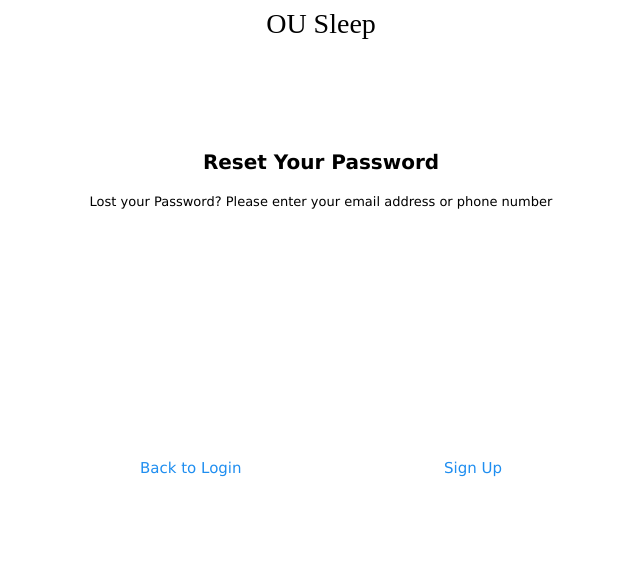
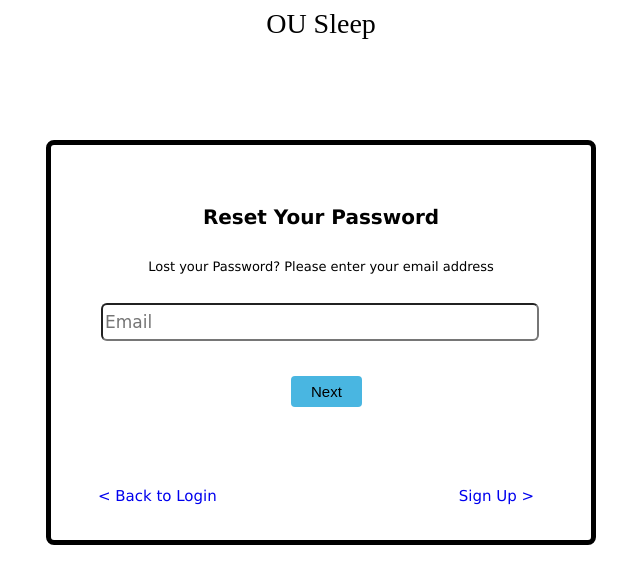
Before and after one commit to lukerenchik/OUSleep, a Flask app: page /ForgotPW in a window 1280 px wide. Shown: the top 584 px of the page, without its empty margins (319-959 px from the left). Run offline with Flask 3, Linux system fonts and the light colour scheme.

Commit message:
More PW changes/ Page setup

```diff
--- a/main.py
+++ b/main.py
@@ -18,7 +18,11 @@ def index():
 
 @app.route('/ForgotPW')
 def ForgotPW():
+
     return render_template('ForgotPW.html')
+
+
+
 
 
 @app.route('/login', methods=['POST'])
--- /dev/null
+++ b/static/ForgotPWCSS/background.css
@@ -0,0 +1,98 @@
+
+p {
+    margin-top:0;
+    font-family: Verdana;
+    text-align: center;
+
+}
+
+.Website-Title {
+
+    font-family: "Bauhaus 93";
+    font-size: 28px;
+
+}
+
+.ForgotPW-Title {
+
+    font-size: 20px;
+    font-weight: bold;
+    margin-top: 40px;
+    margin-bottom: 30px;
+
+}
+
+.Reset-Desc {
+
+    font-size: 13px;
+}
+
+.Login-Sign-Up-Text {
+
+    margin-left: -10px;
+    margin-top: 80px;
+    font-size: 15px;
+    color: rgb(31,142,240);
+    cursor: pointer;
+
+}
+.Login-link,
+.SignUp-Link {
+    text-decoration: none;
+}
+
+
+.Login-link:hover,
+.SignUp-Link:hover {
+    text-decoration: underline;
+}
+
+.Email-Bar {
+
+    margin-left: 30px;
+    margin-top: 16px;
+    width: 430px;
+    height: 32px;
+    font-size: 17px;
+    font-family: "Comic Sans MS";
+    border-radius: 6px;
+    position: static;
+
+
+}
+
+.Reset_Password_Template{
+
+    margin: 100px auto;
+    width: 500px;
+    padding: 20px;
+    border-style: solid;
+    border-width: 5px;
+    border-radius: 8px
+
+
+}
+
+.Next-Page-Button{
+
+    font-size: 15px;
+    margin-top: 35px;
+    margin-left: 220px;
+    padding: 7px;
+    padding-left: 20px;
+    padding-right: 20px;
+    border: none;
+    border-radius: 4px;
+    color:rgb(0, 0, 0);
+    background-color: rgb(73, 182, 225);
+    transition-duration: 0.3s;
+    cursor: pointer;
+
+}
+.Next-Page-Button:hover{
+
+    border-color: black;
+    background-color: rgb(30, 30, 142);
+    color:rgb(255, 255, 255);
+
+}
--- a/templates/ForgotPW.html
+++ b/templates/ForgotPW.html
@@ -3,55 +3,12 @@
 <head>
     <meta charset="UTF-8">
     <title>Register Page</title>
-
-
-
-
+    <link rel="stylesheet" type="text/css" href="static/ForgotPWCSS/background.css">
 
     <style>
 
-        p {
-            margin-top:0;
-            font-family: Verdana;
-            text-align: center;
-        }
-
-        .Website-Title {
-
-            font-family: "Bauhaus 93";
-            font-size: 28px;
-
-        }
-
-        .ForgotPW-Title {
-
-            font-size: 20px;
-            font-weight: bold;
-            margin-top: 110px;
-            margin-bottom: 20px;
-
-        }
-
-        .Reset-Desc {
-
-            font-size: 13px;
-        }
-
-        .Login_Sign-Up_Page {
-
-            margin-top: 250px;
-            font-size: 15px;
-            color: rgb(31,142,240);
-
-
-        }
-
-
-
-
 
     </style>
-
 
 
 </head>
@@ -60,10 +17,14 @@
 
 <body>
 
-
     <p class="Website-Title">
         OU Sleep
     </p>
+
+
+
+   <div class="Reset_Password_Template">
+
 
     <p class="ForgotPW-Title">
         Reset Your Password
@@ -72,15 +33,25 @@
 
     <p class="Reset-Desc">
         Lost your Password?
-        Please enter your email address or phone number
+        Please enter your email address
     </p>
 
-    <p class="Login_Sign-Up_Page">
-       <span class="Login_Page">Back to Login</span> &emsp; &emsp; &emsp;
+    <form action="/Email_Confirm" method="post">
+     <label for="username"> </label> <input class="Email-Bar" type="text" id="email" name="email"
+        placeholder="Email" required>
+
+      <button class="Next-Page-Button" type="submit">Next</button>
+    </form>
+
+    <p class="Login-Sign-Up-Text">
+       <a href="http://127.0.0.1:5000/" class="Login-link">< Back to Login</a>
+       &emsp; &emsp; &emsp;
        &emsp; &emsp; &emsp; &emsp; &emsp;
-       &emsp; &emsp; <span class="Sign_Up_Page">Sign Up</span>
+       &emsp; &emsp; &emsp; &emsp; <a href="http://127.0.0.1:5000/signup?"
+       class="SignUp-Link">Sign Up ></a>
     </p>
 
+   </div>
 
 
 
```
Also changed, not shown: templates/Email_Confirm.html (added).
